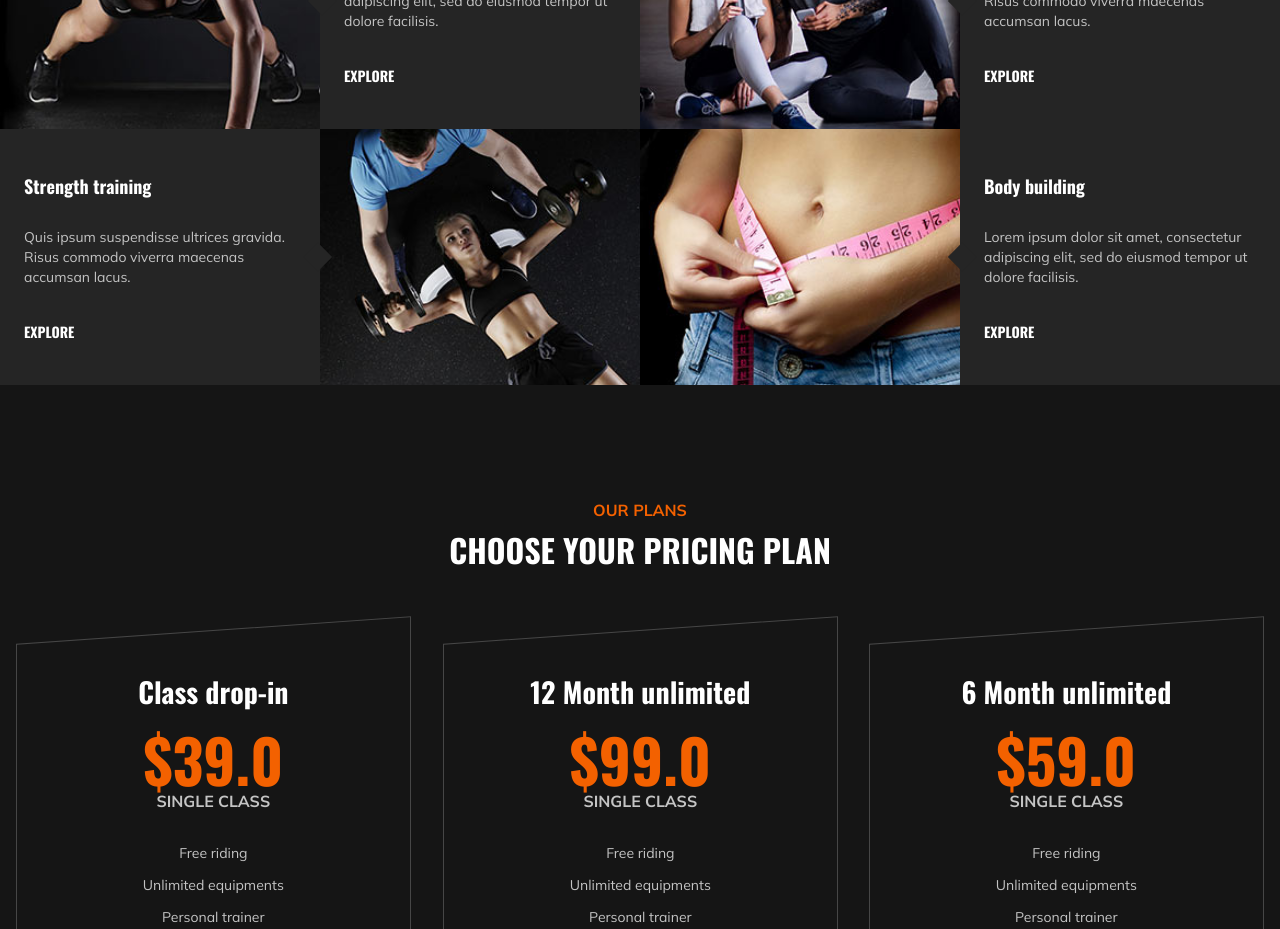
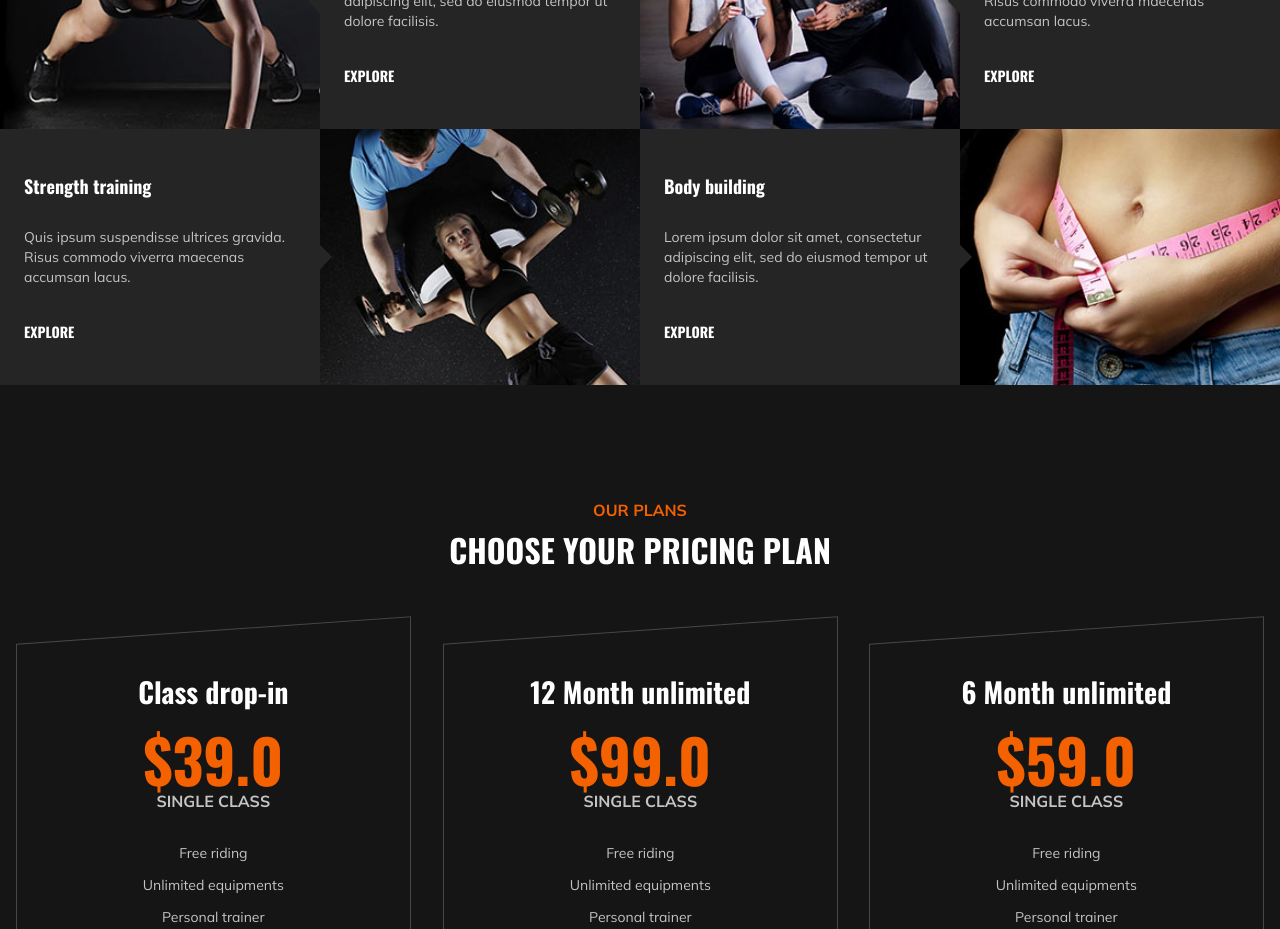
Before and after one commit to felipe-muner/podium-gym, a Next.js app: page /pricing in a window 1280 px wide. Shown: the part 1000-1929 px from the top of the page. Built offline with nearby package versions, Linux system fonts and the light colour scheme.

Commit message:
feat: final version what we do

```diff
--- a/components/WhatWeDo/WhatWeDo.tsx
+++ b/components/WhatWeDo/WhatWeDo.tsx
@@ -35,7 +35,7 @@ const WhatWeDo: React.FC = () => {
           {services.map((service, index) => (
             <div
               key={index}
-              className={`flex ${index === 2 ? "md:flex-row-reverse" : "md:flex-row"
+              className={`flex ${index === 2 || index === 3 ? "md:flex-row-reverse" : "md:flex-row"
                 } flex-col items-center`}
             >
               <div className="overflow-hidden h-64 w-full md:w-1/2">
@@ -45,19 +45,19 @@ const WhatWeDo: React.FC = () => {
                   className="w-full h-full object-cover"
                 />
               </div>
-              <div className="bg-[#252525] p-6 text-white relative h-64 w-full md:w-1/2 flex flex-col justify-evenly">
+              <div className="group bg-[#252525] p-6 text-white relative h-64 w-full md:w-1/2 flex flex-col justify-evenly">
                 <h4 className="text-lg font-semibold mb-2">{service.title}</h4>
                 <p className="text-sm mb-4 text-brand-gray-light font-mulish">
                   {service.description}
                 </p>
                 <a
                   href="#"
-                  className="text-sm font-bold uppercase text-white hover:text-brand-orange transition"
+                  className="text-sm font-bold uppercase text-white group-hover:text-brand-orange transition"
                 >
                   Explore
                 </a>
                 <div
-                  className={`absolute top-1/2 transform -translate-y-1/2 w-5 h-5 bg-[#252525] rotate-45 ${index === 2 ? "-right-2" : index === 0 ? "-left-2" : index % 2 === 0 ? "-right-2" : "-left-2"
+                  className={`absolute top-1/2 transform -translate-y-1/2 w-5 h-5 bg-[#252525] rotate-45 ${index === 2 || index === 3 ? "-right-2" : index === 0 ? "-left-2" : index % 2 === 0 ? "-right-2" : "-left-2"
                     }`}
                 ></div>
               </div>
```
